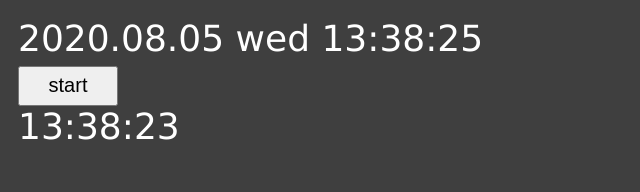
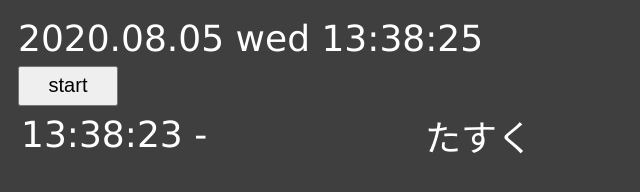
Before and after one commit to wxyds/timefor, a website: page index.html in a window 1280 px wide. Both pictures are taken after a click on the button "start". Shown: the whole page, without its empty margins (0-640 px from the left). Drawn offline with Linux system fonts and the light colour scheme.

Commit message:
ボタン押下で時刻の横に文字列"たすく"を表示

```diff
--- a/index.html
+++ b/index.html
@@ -20,7 +20,10 @@
   <body>
     <p id="nowDateTime"></p>
     <p><button id="start" type=button style="width: 100px; height: 40px; font-size: 20px">start</button></p>
-    <div id="record"></div>
+    <table>
+      <tbody id="record">
+      </tbody>
+    </table>
     <script>
       function datetostr(date, format) {
         var weekday = ["sun", "mon", "tue", "wed", "thu", "fri", "sat"];
@@ -53,17 +56,32 @@
       document.getElementById("start").onclick = function () {
         var nowTimeStr = datetostr(new Date(), 'hh:mm:ss');
         var record = document.getElementById("record");
-        var records = record.getElementsByTagName("p");
+        var records = record.getElementsByTagName("tr");
         var length = records.length;
         if (length != 0) {
-          var previous = records[length - 1].textContent;
-          records[length - 1].textContent = previous + " - " + nowTimeStr;
+          records[length - 1].getElementsByClassName("time")[0].getElementsByTagName("p")[0].textContent += nowTimeStr;
         }
-        var pnode = document.createElement('p');
-        var textNode = document.createTextNode(nowTimeStr);
+        var pNodeTime = document.createElement('p');
+        var textNodeTime = document.createTextNode(nowTimeStr + " - ");
+        pNodeTime.appendChild(textNodeTime);
 
-        pnode.appendChild(textNode);
-        record.appendChild(pnode);
+        var tdNodeTime = document.createElement("td");
+        tdNodeTime.classList.add("time");
+        tdNodeTime.style.width = '400px';
+        tdNodeTime.appendChild(pNodeTime);
+
+        var pNodeToDo = document.createElement('p');
+        var textNodeToDo = document.createTextNode("たすく");
+        pNodeToDo.appendChild(textNodeToDo);
+
+        var tdNodeToDo = document.createElement("td");
+        tdNodeToDo.appendChild(pNodeToDo);
+
+        var trNode = document.createElement("tr");
+        trNode.appendChild(tdNodeTime);
+        trNode.appendChild(tdNodeToDo);
+
+        record.appendChild(trNode);
       }
     </script>
   </body>
```
